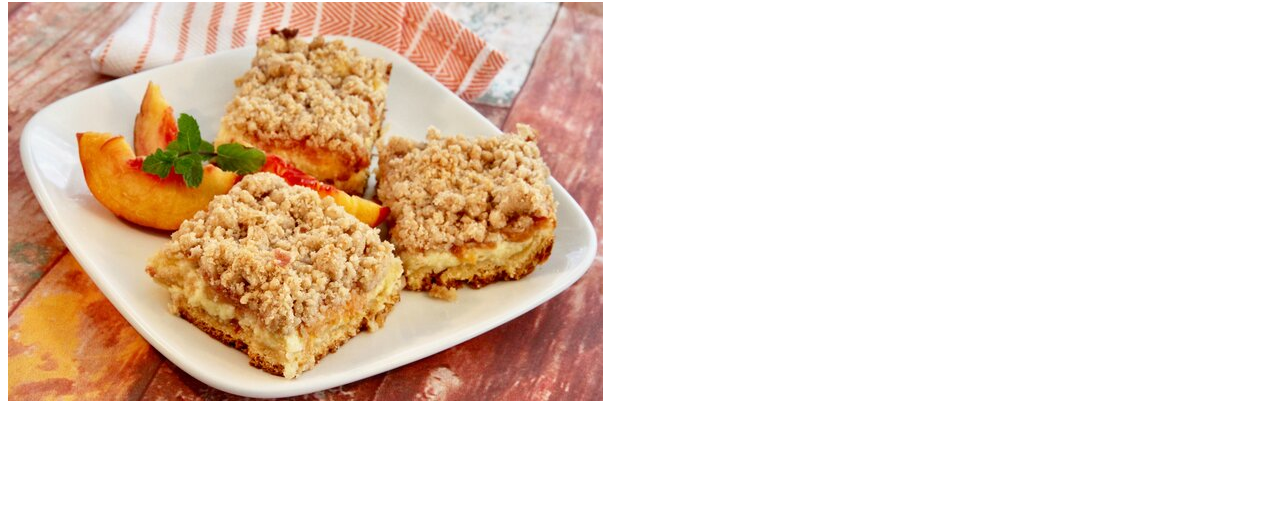
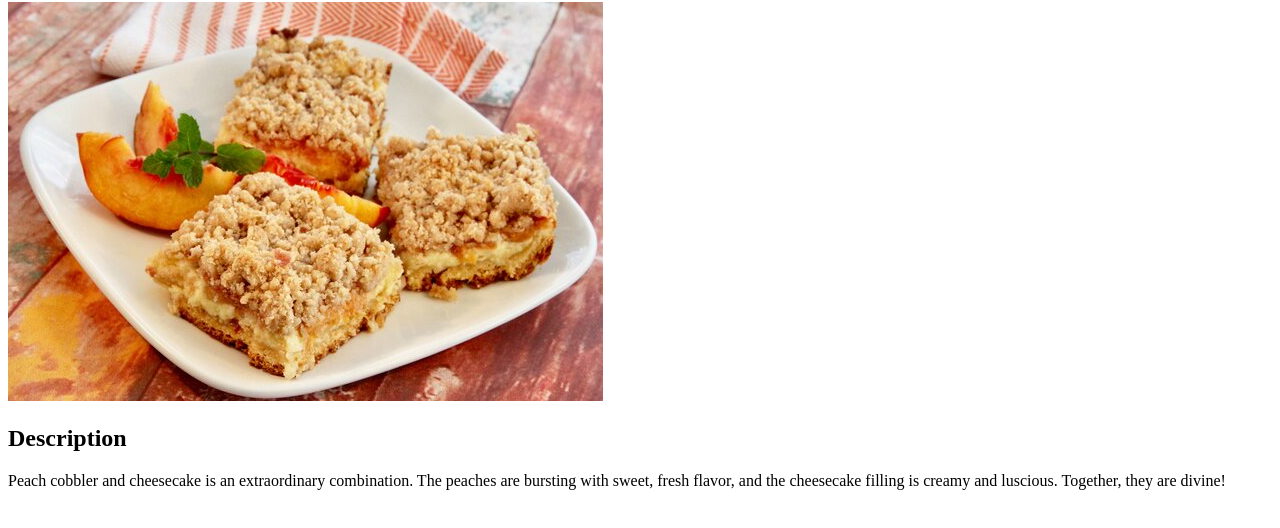
Before and after one commit to Juan-Olivos/odin-recipes, a plain HTML site: page recipes/cheesecake_bars.html in a window 1280 px wide. Shown: the part 78-606 px from the top of the page. Drawn offline with Linux system fonts and the light colour scheme.

Commit message:
Add description of cheesecake bar recipe

```diff
--- a/recipes/cheesecake_bars.html
+++ b/recipes/cheesecake_bars.html
@@ -9,5 +9,7 @@
 <body>
     <h1>Peach Cobbler Cheesecake Bars</h1>
     <img src="../images/cheesecake.jpeg" alt="Peach Cobbler Cheesecake Bars image">
+    <h2>Description</h2>
+    <p>Peach cobbler and cheesecake is an extraordinary combination. The peaches are bursting with sweet, fresh flavor, and the cheesecake filling is creamy and luscious. Together, they are divine!</p>
 </body>
 </html>
```
